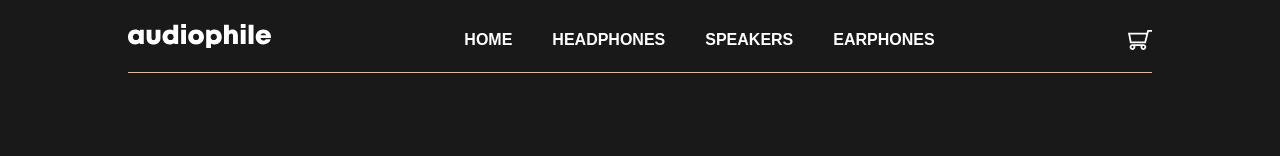
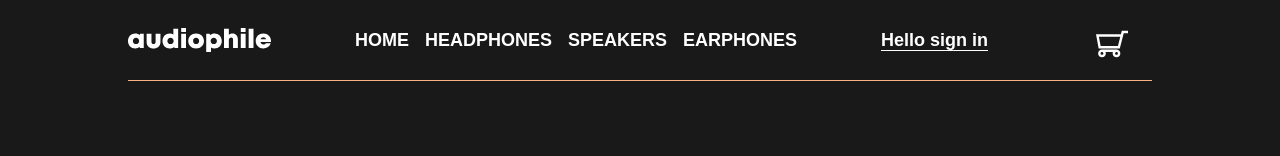
Before and after one commit to ShreeraamGit/audiophile_ecommerce_v2, a React (Create React App) app: page /speakers/1 in a window 1280 px wide. Shown: the top 156 px of the page. Built offline with nearby package versions, Linux system fonts and the light colour scheme.

Commit message:
sign created

```diff
--- a/src/components/NavBarLogo/navbarLogo.jsx
+++ b/src/components/NavBarLogo/navbarLogo.jsx
@@ -2,19 +2,19 @@ import { Link } from "react-router-dom";
 import { ReactComponent as Cart } from "../../assets/cart.svg";
 import { ReactComponent as Logo } from "../../assets/shared/desktop/logo.svg";
 import { useContext } from "react";
-import { HerosectionContext } from "../../context/heroSectionContext";
-import { ProductContext } from "../../context/productContext";
 import { CartContext } from "../../context/cartContext";
+import { SignInContext } from "../../context/signInContext";
 import CartDropDownContainer from "../cartDropDownContainer/cartDropDownContainer";
 
 function Navbarwithlogo() {
   const { currentIconState, cartIconHandler } = useContext(CartContext);
+  const { isSignedIn } = useContext(SignInContext);
   return (
     <div className="flex justify-between items-center mr-32 ml-32 nav-items border-b border-[#FBAF85] text-white ">
       <Link to="/">
         <Logo className="h-6"></Logo>
       </Link>
-      <div className="nav-link flex gap-10 font-extrabold mb-5 mt-7">
+      <div className="nav-link text-lg flex gap-4 font-extrabold">
         <Link to="/">
           <div className="">HOME</div>
         </Link>
@@ -28,11 +28,16 @@ function Navbarwithlogo() {
           <div className="">EARPHONES</div>
         </Link>
       </div>
-      <Cart
-        onClick={cartIconHandler}
-        className="h-6 w-6 mb-5 mt-7 cursor-pointer"
-      ></Cart>
-      {currentIconState && <CartDropDownContainer></CartDropDownContainer>}
+      <div className="font-extrabold underline underline-offset-4 text-lg">
+        {isSignedIn ? "Hello, Name" : "Hello sign in"}
+      </div>
+      <div className="relative w-[5rem] flex justify-center items-center">
+        <Cart
+          onClick={cartIconHandler}
+          className="h-8 w-10 mb-5 mt-7 cursor-pointer"
+        ></Cart>
+        {currentIconState && <CartDropDownContainer></CartDropDownContainer>}
+      </div>
     </div>
   );
 }
--- /dev/null
+++ b/src/context/signInContext.jsx
@@ -0,0 +1,15 @@
+import { createContext, useState } from "react";
+
+export const SignInContext = createContext({
+  isSignedIn: "",
+  setIsSignedIn: () => {},
+});
+
+export const SignInProvider = ({ children }) => {
+  const [isSignedIn, setIsSignedIn] = useState(false);
+
+  const value = { isSignedIn, setIsSignedIn };
+  return (
+    <SignInContext.Provider value={value}>{children}</SignInContext.Provider>
+  );
+};
--- a/src/index.js
+++ b/src/index.js
@@ -7,6 +7,7 @@ import { BrowserRouter } from "react-router-dom";
 import { ProductsProvider } from "./context/productContext";
 import { HerosectionProvider } from "./context/heroSectionContext.jsx";
 import { CartProvider } from "./context/cartContext";
+import { SignInProvider } from "./context/signInContext";
 import ScrollToTop from "./components/scrollToTop/scrollToTop.jsx";
 
 const root = ReactDOM.createRoot(document.getElementById("root"));
@@ -17,7 +18,9 @@ root.render(
       <ProductsProvider>
         <HerosectionProvider>
           <CartProvider>
-            <App />
+            <SignInProvider>
+              <App />
+            </SignInProvider>
           </CartProvider>
         </HerosectionProvider>
       </ProductsProvider>
```
